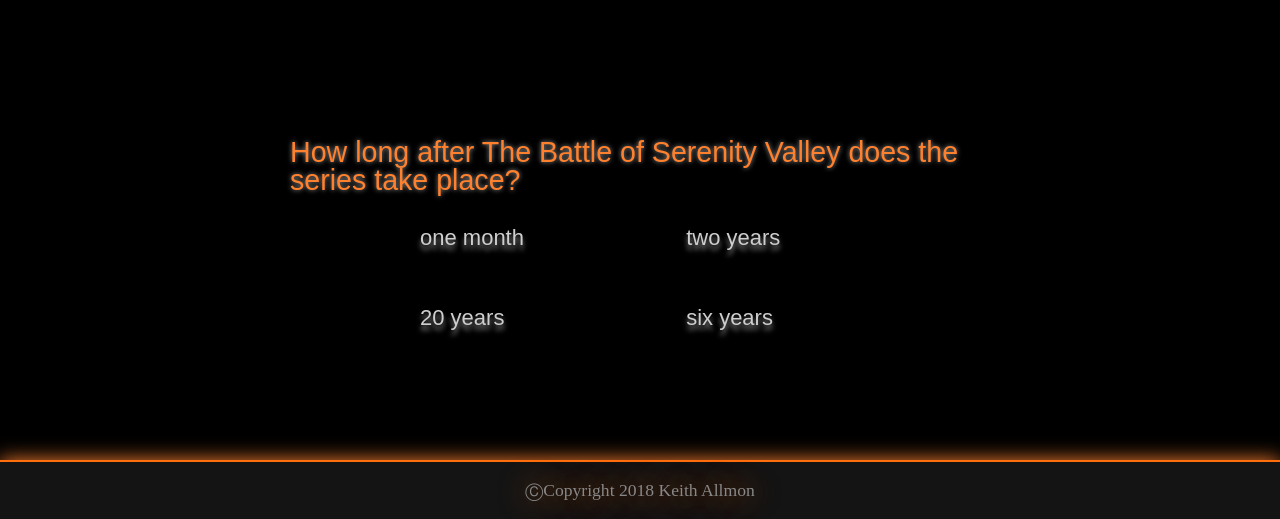
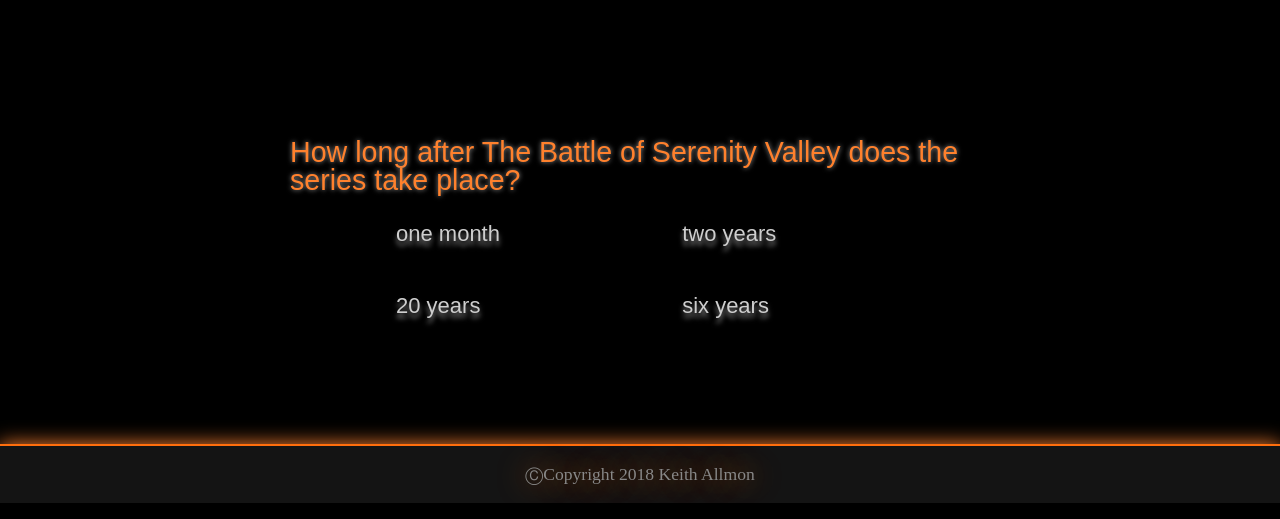
Before and after one commit to Strangebrewer/10-Firefly-Trivia, a plain HTML site: page index.html in a window 1280 px wide. Both pictures are taken after a click on the button "Start!". Shown: the part 312-831 px from the top of the page. Drawn offline with Linux system fonts and the light colour scheme; a web font is replaced by a local one.

Commit message:
fix margin problem in quiz answers

```diff
--- a/assets/css/style.css
+++ b/assets/css/style.css
@@ -118,11 +118,11 @@ h1 {
 
 .btn-container {
   display: inline-block;
-  min-width: 260px;
+  min-width: 280px;
 }
 
 .btn-container-a {
-  min-width: 260px;
+  min-width: 280px;
   display: inline-block;
   margin-left: 100px;
 }
@@ -134,9 +134,8 @@ h1 {
   float: left;
   font-family: 'Cabin Sketch', Arial, Helvetica, sans-serif;
   font-size: 22px;
-  margin: 20px;
+  margin: 20px 0;
   outline: none;
-  padding: 5px 10px;
   text-shadow: 0 5px 5px #888;
 }
 
```
